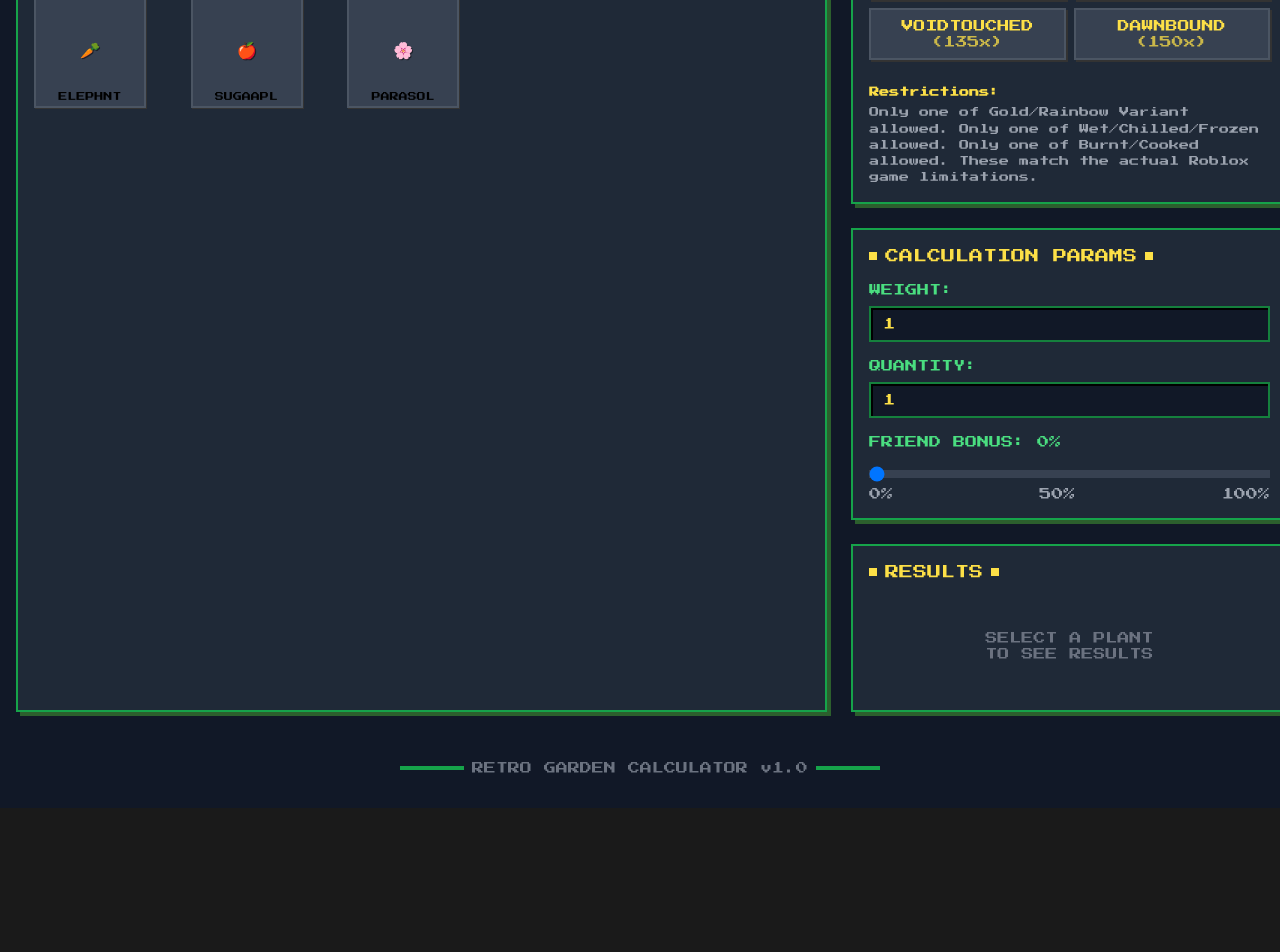
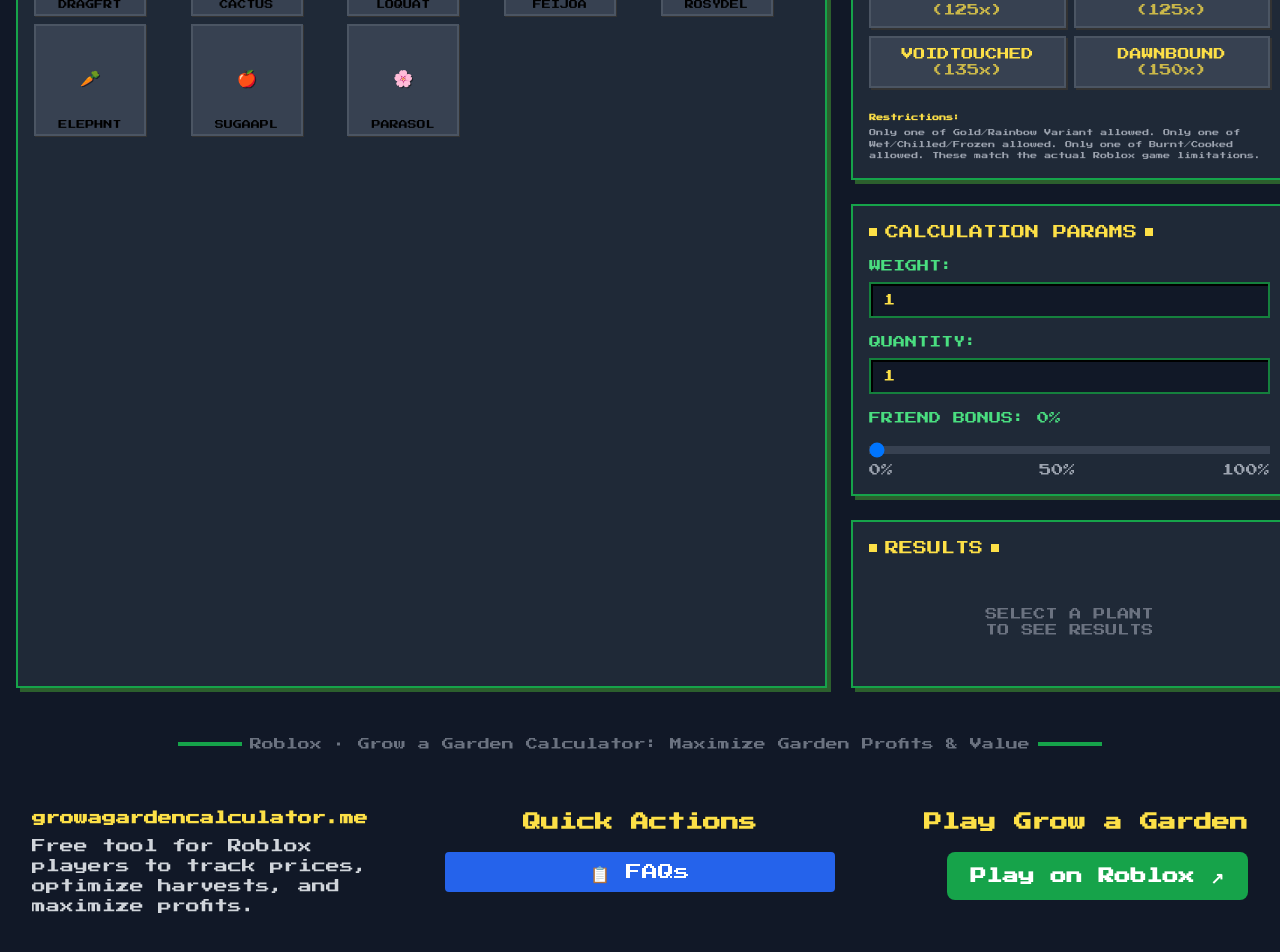
Before and after one commit to cha310/growagardencalculator, a React (Vite) app: page / in a window 1280 px wide. Shown: the part 1038-1990 px from the top of the page. Before the commit the page ends 1846 px from the top, so only its background shows below. Built offline with nearby package versions, Linux system fonts and the light colour scheme.

Commit message:
增加底部导航栏

```diff
--- a/src/App.tsx
+++ b/src/App.tsx
@@ -172,9 +172,12 @@ function App() {
       <div className="max-w-7xl mx-auto">
         {/* Header */}
         <div className="text-center mb-12 mt-8">
-          <h1 className="text-2xl md:text-4xl text-yellow-300 mb-4 py-4">
+          <h1 className="text-2xl md:text-4xl text-yellow-300 mb-2 py-4">
             Grow a Garden Calculator
           </h1>
+          <div className="text-sm text-green-400 mb-4">
+            Roblox · Grow a Garden Calculator: Maximize Garden Profits & Value
+          </div>
           <div className="flex justify-center items-center mt-4">
             <div className="w-8 h-1 bg-yellow-300 mr-2"></div>
             <div className="w-2 h-2 bg-yellow-300"></div>
@@ -226,8 +229,46 @@ function App() {
         <div className="text-center mt-12 mb-4">
           <div className="flex justify-center items-center">
             <div className="w-16 h-1 bg-green-600 mr-2"></div>
-            <div className="text-xs text-gray-500">RETRO GARDEN CALCULATOR v1.0</div>
+            <div className="text-xs text-gray-500">Roblox · Grow a Garden Calculator: Maximize Garden Profits & Value</div>
             <div className="w-16 h-1 bg-green-600 ml-2"></div>
+          </div>
+        </div>
+
+        {/* Bottom Navigation */}
+        <div className="bg-gray-900 mt-8 py-6">
+          <div className="max-w-7xl mx-auto px-4">
+            <div className="grid grid-cols-1 md:grid-cols-3 gap-6 items-start">
+              {/* Left - Domain/Brand */}
+              <div>
+                <h3 className="text-sm font-semibold text-yellow-300 mb-2">growagardencalculator.me</h3>
+                <p className="text-sm text-gray-300 mb-3">
+                Free tool for Roblox players to track prices, optimize harvests, and maximize profits.
+                </p>
+              </div>
+
+              {/* Center - Quick Actions */}
+              <div className="text-center">
+                <h3 className="text-lg font-semibold text-yellow-300 mb-4">Quick Actions</h3>
+                <div className="space-y-3">
+                  <button className="w-full bg-blue-600 text-white py-2 px-4 rounded hover:bg-blue-700 transition-colors">
+                    📋 FAQs
+                  </button>
+                </div>
+              </div>
+
+              {/* Right - Play Game */}
+              <div className="text-center md:text-right">
+                <h3 className="text-lg font-semibold text-yellow-300 mb-4">Play Grow a Garden</h3>
+                <a
+                  href="https://www.roblox.com/games/126884695634066/Grow-a-Garden"
+                  target="_blank"
+                  rel="noopener noreferrer"
+                  className="bg-green-600 text-white py-3 px-6 rounded-lg font-semibold hover:bg-green-700 transition-colors mb-3 inline-flex items-center"
+                >
+                  Play on Roblox ↗
+                </a>
+              </div>
+            </div>
           </div>
         </div>
       </div>
--- a/src/components/MutationSelector.tsx
+++ b/src/components/MutationSelector.tsx
@@ -89,7 +89,7 @@ export const MutationSelector: React.FC<MutationSelectorProps> = ({
         </div>
 
         {/* Restrictions Notice */}
-        <div className="text-[10px] text-gray-400 leading-relaxed">
+        <div className="text-[7px] text-gray-400 leading-relaxed">
           <div className="font-semibold text-yellow-300 mb-1">Restrictions:</div>
           Only one of Gold/Rainbow Variant allowed. Only one of Wet/Chilled/Frozen allowed. Only one of Burnt/Cooked allowed. These match the actual Roblox game limitations.
         </div>
```
